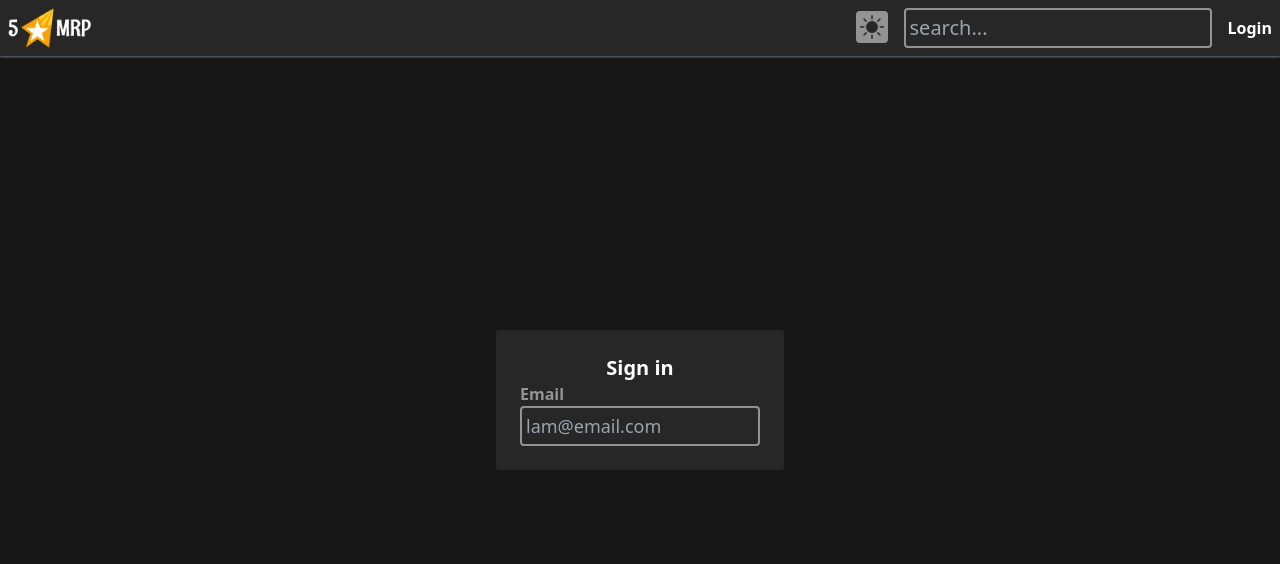
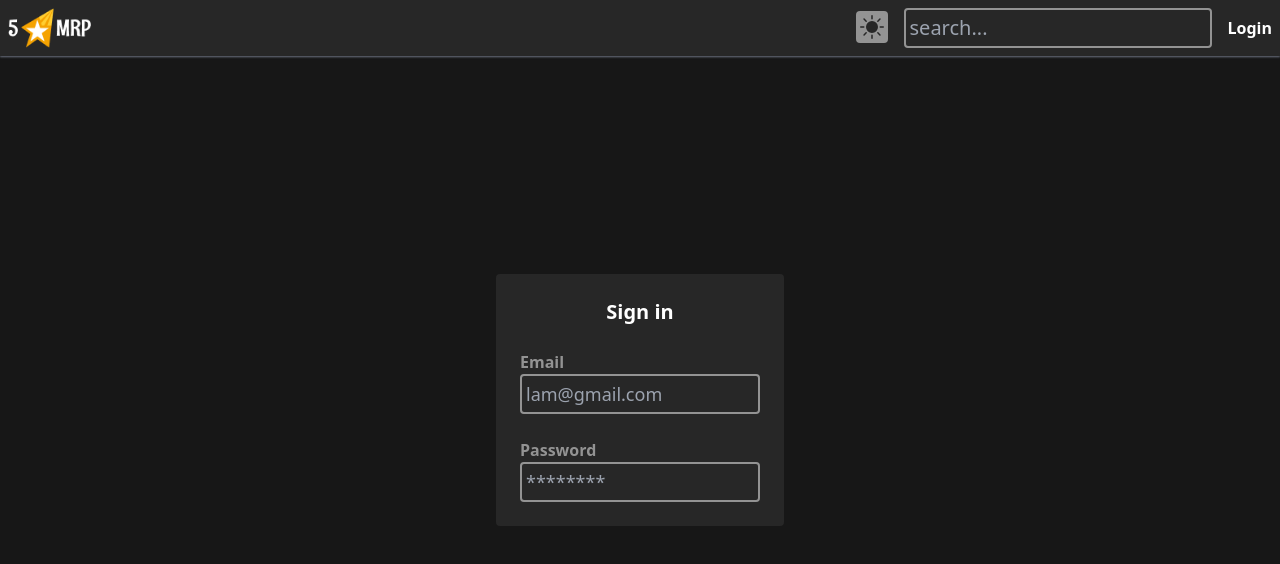
Before and after one commit to hayashijp296/Review-App, a React (Create React App) app in the folder frontend/: page / in a window 1280 px wide. Shown: the top 564 px of the page. Built offline with nearby package versions, Linux system fonts and the light colour scheme.

Commit message:
50 Refactoring signin form

```diff
--- a/frontend/src/components/auth/Signin.jsx
+++ b/frontend/src/components/auth/Signin.jsx
@@ -1,28 +1,16 @@
 import React from 'react';
 import Container from '../Container';
+import FormInput from '../form/FormInput';
+import Title from '../form/Title';
 
 export default function Signin() {
   return (
     <div className="fixed inset-0 bg-primary -z-10 flex justify-center items-center">
       <Container>
-        <form className="bg-secondary rounded p-6 w-72">
-          <h1 className="text-xl text-white font-semibold text-center">
-            Sign in
-          </h1>
-          <div className="flex flex-col-reverse">
-            <input
-              type="text"
-              id="email"
-              className="bg-transparent rounded border-2 border-dark-subtle w-full text-lg outline-none focus:border-white p-1 text-white peer transition"
-              placeholder="lam@email.com"
-            />
-            <label
-              htmlFor="email"
-              className="font-semibold text-dark-subtle peer-focus:text-white transition self-start"
-            >
-              Email
-            </label>
-          </div>
+        <form className="bg-secondary rounded p-6 w-72 space-y-6">
+          <Title>Sign in</Title>
+          <FormInput label="Email" placeholder="lam@gmail.com" name="email" />
+          <FormInput label="Password" placeholder="********" name="password" />
         </form>
       </Container>
     </div>
--- /dev/null
+++ b/frontend/src/components/form/FormInput.jsx
@@ -0,0 +1,19 @@
+export default function FormInput({ name, label, placeholder, ...rest }) {
+  return (
+    <div className="flex flex-col-reverse">
+      <input
+        id={name}
+        name={name}
+        className="bg-transparent rounded border-2 border-dark-subtle w-full text-lg outline-none focus:border-white p-1 text-white peer transition"
+        placeholder={placeholder}
+        {...rest}
+      />
+      <label
+        htmlFor={name}
+        className="font-semibold text-dark-subtle peer-focus:text-white transition self-start"
+      >
+        {label}
+      </label>
+    </div>
+  );
+}
--- /dev/null
+++ b/frontend/src/components/form/Title.jsx
@@ -0,0 +1,7 @@
+import React from 'react';
+
+export default function Title({ children }) {
+  return (
+    <h1 className="text-xl text-white font-semibold text-center">{children}</h1>
+  );
+}
```
Also changed, not shown: 1 other file (tests, documents, lock files or other folders).
